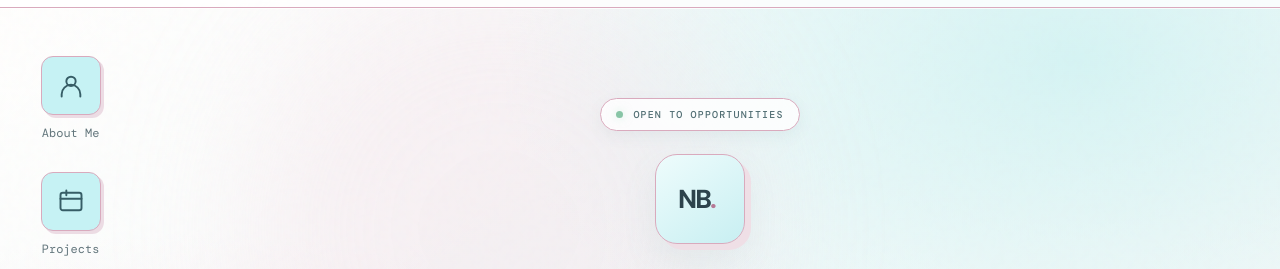
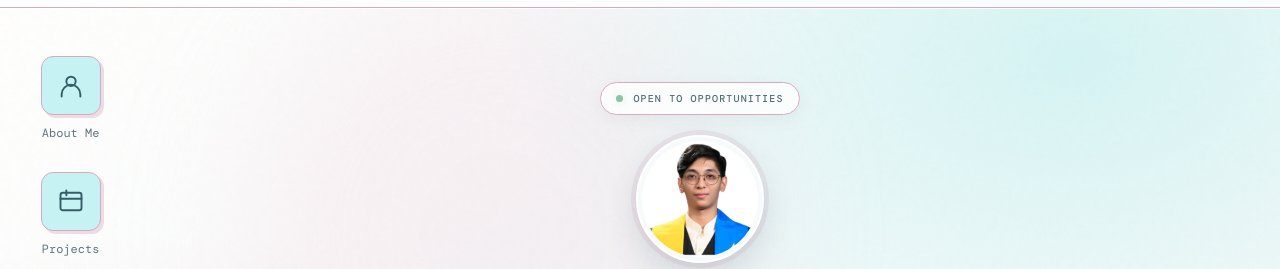
Before and after one commit to NiruPH8/NeilOSPortfolio, a plain HTML site: page index.html in a window 1280 px wide. Shown: the part 52-321 px from the top of the page. Drawn offline with nearby package versions, Linux system fonts and the light colour scheme.

Commit message:
New front page fix

```diff
--- a/index.html
+++ b/index.html
@@ -7,7 +7,7 @@
     <meta content="#f8fbfa" name="theme-color"/>
     <meta content="Explore Neil Bryan C. Paguigan’s desktop-style portfolio: IT graduate, computer technician, and developing programmer based in Bulacan, Philippines." name="description"/>
     <title>Neil Bryan C. Paguigan | Portfolio</title>
-    <link href="style.css?v=ios-project-cards-2" rel="stylesheet"/>
+    <link href="style.css?v=home-portrait-1" rel="stylesheet"/>
     <link href="neon-overtake.css" rel="stylesheet"/>
     <script defer="" src="script.js?v=ios-window-fix-1"></script>
     <link href="assets/favicon.svg" rel="icon" type="image/svg+xml"/>
@@ -108,8 +108,15 @@
         <!-- HERO / HOME PAGE — edit your name, headline and introduction here -->
         <section aria-label="Welcome" class="hero">
           <div class="hello-pill"><span class="status-dot"></span> OPEN TO OPPORTUNITIES</div>
-          <div aria-hidden="true" class="hero-symbol">
-            <span aria-hidden="true" class="hero-emblem">NB<span>.</span></span>
+          <!-- HOME PORTRAIT — uses the same photo as the About Me window. -->
+          <div class="hero-symbol hero-portrait">
+            <img
+              src="assets/profile.jpg"
+              alt="Portrait of Neil Bryan C. Paguigan"
+              width="400"
+              height="400"
+              fetchpriority="high"
+            />
           </div>
           <p class="hero-kicker">INFORMATION TECHNOLOGY / DEVELOPMENT &amp; SUPPORT</p>
           <p class="hero-intro">Hi, I'm</p>
--- a/style.css
+++ b/style.css
@@ -3699,3 +3699,58 @@ html[data-theme="light"] .video-sample-external:hover {
     white-space: nowrap;
   }
 }
+
+
+/* ==========================================================================
+   HOME PORTRAIT — reference-inspired circle above the introduction
+   Reuses assets/profile.jpg; the About Me portrait is left unchanged.
+   ========================================================================== */
+
+.hero-symbol.hero-portrait {
+  display: block;
+  position: relative;
+  width: clamp(100px, 10vw, 132px);
+  height: clamp(100px, 10vw, 132px);
+  margin: 20px auto 20px;
+  padding: 4px;
+  box-sizing: border-box;
+  overflow: hidden;
+  border-radius: 50%;
+  background: #f7fafb;
+  border: 2px solid rgba(250, 250, 255, .9);
+  box-shadow: 0 0 0 5px rgba(128, 222, 225, .16), 0 16px 34px rgba(0, 0, 0, .2);
+  transform: none;
+  animation: none;
+}
+
+.hero-portrait img {
+  display: block;
+  width: 100%;
+  height: 100%;
+  border-radius: 50%;
+  object-fit: cover;
+  object-position: center 24%;
+  background: #f7fafb;
+}
+
+html[data-theme="light"] .hero-symbol.hero-portrait {
+  background: #f7fafb;
+  border-color: #fff;
+  box-shadow: 0 0 0 5px rgba(180, 127, 157, .12), 0 14px 32px rgba(44, 77, 90, .16);
+}
+
+@media (max-width: 700px) {
+  .hero-symbol.hero-portrait {
+    width: 104px;
+    height: 104px;
+    margin: 16px auto 17px;
+  }
+}
+
+@media (max-width: 390px) {
+  .hero-symbol.hero-portrait {
+    width: 92px;
+    height: 92px;
+    margin: 12px auto 15px;
+  }
+}
```
